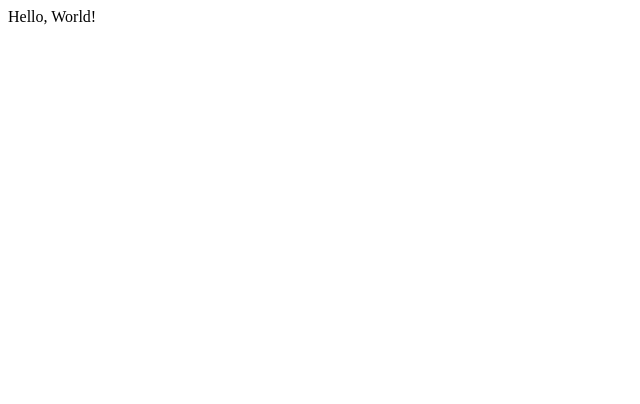
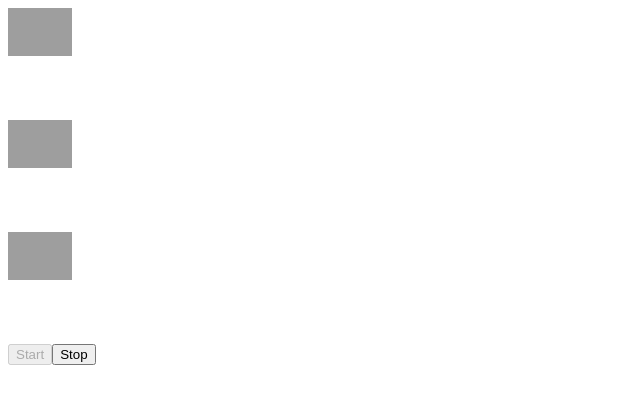
Before and after one commit to kovalenko0/slot-machine, a React app: page / in a window 1280 px wide. Shown: the whole page, without its empty margins (0-640 px from the left). Built offline with nearby package versions, Linux system fonts and the light colour scheme; grey boxes are pictures that could not be loaded.

Commit message:
Implement the slot machine

```diff
--- a/package.json
+++ b/package.json
@@ -24,6 +24,7 @@
     "babel-preset-env": "^1.7.0",
     "babel-preset-react": "^6.24.1",
     "babel-preset-stage-2": "^6.24.1",
+    "copy-webpack-plugin": "^4.5.1",
     "html-webpack-plugin": "^3.2.0",
     "start-server-webpack-plugin": "^2.2.5",
     "webpack": "^4.8.3",
--- /dev/null
+++ b/source/components/machine.jsx
@@ -0,0 +1,50 @@
+import * as React from "react";
+import * as ReactDOM from "react-dom";
+import { Wheel } from "./wheel"
+
+export class MachineView extends React.Component {
+  wheelSymbolImages = [
+    '/media/slot-images/strawberry.png',
+    '/media/slot-images/banana.png',
+    '/media/slot-images/orange.png',
+    '/media/slot-images/monkey.png'
+  ]
+
+  render() {
+    return <div>
+      <div className="wheels">
+        {
+          this.props.wheels.map(wheel => (
+            <Wheel
+              key={wheel.id}
+              currentSymbol={wheel.currentSymbol}
+              symbolImages={this.wheelSymbolImages}
+            />
+          ))
+        }
+      </div>
+      <div>
+        <button
+          disabled={this.props.isSpinning}
+          onClick={this.props.onStartClick}
+        >
+          Start
+        </button>
+        <button
+          disabled={!this.props.isSpinning}
+          onClick={this.props.onStopClick}
+        >
+          Stop
+        </button>
+      </div>
+      {
+        this.props.reward != null &&
+        this.props.resultMessage != null &&
+        <div>
+          <div>{this.props.resultMessage}</div>
+          <div>Reward: {this.props.reward}</div>
+        </div>
+      }
+    </div>
+  }
+}
--- /dev/null
+++ b/source/components/wheel.jsx
@@ -0,0 +1,19 @@
+import * as React from "react";
+import * as ReactDOM from "react-dom";
+
+export class Wheel extends React.Component {
+  render() {
+    const { symbolImages, currentSymbol } = this.props
+    const image = symbolImages[currentSymbol]
+
+    return <div className="wheel">
+      {
+        image != null &&
+        <img
+          src={image}
+          alt={`slot-image-${currentSymbol}`}
+          />
+      }
+    </div>
+  }
+}
--- /dev/null
+++ b/source/containers/machine.jsx
@@ -0,0 +1,208 @@
+import * as React from "react";
+import * as ReactDOM from "react-dom";
+import { ScheduledTask, CompositeTask } from '../scheduled-task'
+import { RepeatingTask } from "../repeating-task";
+import { MachineView } from '../components/machine'
+import { randomIntInRange } from "../random-int-in-range";
+
+export class Machine extends React.Component {
+  state = {
+    wheels: [],
+    resultMessage: null,
+    reward: null
+  }
+
+  rewardRules = [
+    {
+      applies: wheels => {
+        const result = wheels.reduce(
+          (result, wheel) => {
+            if (result.symbol == null) {
+              result.symbol = wheel.currentSymbol
+            } else {
+              result.allEqual = result.allEqual && result.symbol === wheel.currentSymbol
+            }
+            return result
+          },
+          {
+            symbol: null,
+            allEqual: true
+          }
+        )
+
+        return result.allEqual
+      },
+      reward: 100,
+      message: 'All symbols are equal'
+    },
+    {
+      applies: wheels => {
+        const requiredAmountOfSameSymbolsInRow = 2
+        const result = wheels.reduce(
+          (result, wheel) => {
+            if (result.countOfSameSymbolsInRow === requiredAmountOfSameSymbolsInRow) {
+              return result
+            } else {
+              if (result.symbol === wheel.currentSymbol) {
+                result.countOfSameSymbolsInRow += 1
+              } else {
+                result.symbol = wheel.currentSymbol
+                result.countOfSameSymbolsInRow = 1
+              }
+              return result
+            }
+          },
+          {
+            symbol: null,
+            countOfSameSymbolsInRow: 0
+          }
+        )
+        return result.countOfSameSymbolsInRow === requiredAmountOfSameSymbolsInRow
+      },
+      reward: 20,
+      message: `You've got 2 of the same symbol in a row`
+    },
+    {
+      applies: wheels => {
+        const requiredAmountOfSameSymbol = 2
+        const symbolFrequencyMap = wheels.reduce(
+          (map, wheel) => {
+            map[wheel.currentSymbol] = (map[wheel.currentSymbol] || 0) + 1
+            return map
+          },
+          {}
+        )
+        return Object
+          .keys(symbolFrequencyMap)
+          .some(symbolKey => symbolFrequencyMap[symbolKey] === requiredAmountOfSameSymbol)
+      },
+      reward: 10,
+      message: `You've got 2 of the same symbol`
+    }
+  ]
+
+  noRewardMessage = `You've won nothing`
+
+  autoStartTimeout = 5000
+
+  autoStopTimeout = 10000
+
+  wheelsCount = 3
+
+  wheelSymbolCount = 4
+
+  wheelRotationDuration = 50
+
+  wheelStoppingDelay = 500
+
+  componentWillMount() {
+    const wheels = []
+
+    for (let i = 0; i < this.wheelsCount; i++) {
+      wheels.push({
+        id: i,
+        currentSymbol: randomIntInRange(0, this.wheelSymbolCount - 1),
+        isSpinning: false
+      })
+    }
+
+    this.setState({
+      wheels
+    })
+    this.autoStartTask = new ScheduledTask(() => this.startSpinning(), this.autoStartTimeout)
+    this.stoppingTask = new ScheduledTask(() => {}, 0)
+    this.spinningTask = new RepeatingTask(() => this.spinWheels(), this.wheelRotationDuration)
+    this.spinningTask.run()
+  }
+
+  startSpinning() {
+    this.autoStartTask.cancel()
+    this.stoppingTask.cancel()
+    this.autoStopTask = new ScheduledTask(
+      () => this.stopSpinning(),
+      this.autoStopTimeout
+    )
+    this.setState({
+      resultMessage: null,
+      reward: null,
+      wheels: this.state.wheels.map(wheel => ({
+        ...wheel,
+        isSpinning: true
+      }))
+    })
+  }
+
+  stopSpinning() {
+    this.autoStopTask.cancel()
+    this.stoppingTask = new CompositeTask(
+      this.state.wheels.map((wheel, index) => {
+        const delay = index * this.wheelStoppingDelay
+
+        return new ScheduledTask(
+          () => this.stopWheel(wheel.id),
+          randomIntInRange(delay * 0.75, delay * 1.25)
+        )
+      })
+    )
+    this.stoppingTask.completed.then(() => {
+      const applicableRule = this.rewardRules.find(rule => rule.applies(this.state.wheels))
+      if (applicableRule != null) {
+        this.setState({
+          resultMessage: applicableRule.message,
+          reward: applicableRule.reward
+        })
+      } else {
+        this.setState({
+          resultMessage: this.noRewardMessage,
+          reward: 0
+        })
+      }
+    })
+  }
+
+  stopWheel(id) {
+    this.setState({
+      wheels: this.state.wheels.map(wheel => {
+        if (wheel.id == id) {
+          return {
+            ...wheel,
+            isSpinning: false
+          }
+        } else {
+          return wheel
+        }
+      })
+    })
+  }
+
+  spinWheels() {
+    this.setState({
+      wheels: this.state.wheels.map(wheel => {
+        if (wheel.isSpinning) {
+          return {
+            ...wheel,
+            currentSymbol:
+              wheel.currentSymbol === this.wheelSymbolCount - 1
+                ? 0
+                : wheel.currentSymbol + 1
+          }
+        } else {
+          return wheel
+        }
+      })
+    })
+  }
+
+  render() {
+    return (
+      <MachineView
+        wheels={this.state.wheels}
+        isSpinning={this.state.wheels.some(wheel => wheel.isSpinning)}
+        resultMessage={this.state.resultMessage}
+        reward={this.state.reward}
+        onStartClick={() => this.startSpinning()}
+        onStopClick={() => this.stopSpinning()}
+      />
+    )
+  }
+}
--- a/source/entry.jsx
+++ b/source/entry.jsx
@@ -1,13 +1,8 @@
 import * as React from "react";
 import * as ReactDOM from "react-dom";
-
-class Hello extends React.Component {
-  render() {
-    return <div>{this.props.message}</div>
-  }
-}
+import { Machine } from './containers/machine'
 
 ReactDOM.render(
-    <Hello message="Hello, World!" />,
+    <Machine />,
     document.getElementById("root")
 );
--- a/source/index.html
+++ b/source/index.html
@@ -3,6 +3,16 @@
     <head>
         <meta charset="UTF-8" />
         <title>Slot machine</title>
+        <style>
+            .wheel {
+                width: 4em;
+                height: 7em;
+            }
+            .wheel img {
+                max-width: 100%;
+                max-height: 100%;
+            }
+        </style>
     </head>
     <body>
         <div id="root"></div>
--- /dev/null
+++ b/source/random-int-in-range.js
@@ -0,0 +1,6 @@
+export function randomIntInRange(from, to) {
+  const [min, max] = [from, to].sort()
+  const range = max - min;
+
+  return Math.round(min + range * Math.random())
+}
--- /dev/null
+++ b/source/repeating-task.js
@@ -0,0 +1,17 @@
+export class RepeatingTask {
+  constructor(action, interval) {
+    this.action = action
+    this.interval = interval
+    this.isRunning = false
+  }
+
+  run() {
+    this.isRunning = true
+    this.intervalId = setInterval(this.action, this.interval)
+  }
+
+  stop() {
+    clearInterval(this.intervalId)
+    this.isRunning = false
+  }
+}
--- /dev/null
+++ b/source/scheduled-task.js
@@ -0,0 +1,27 @@
+export class ScheduledTask {
+  constructor(task, timeout) {
+    this.completed = new Promise(resolve => this._resolve = resolve)
+    this.timeoutId = setTimeout(
+      () => {
+        this._resolve()
+        task()
+      },
+      timeout
+    )
+  }
+
+  cancel() {
+    clearTimeout(this.timeoutId)
+  }
+}
+
+export class CompositeTask {
+  constructor(tasks) {
+    this.tasks = tasks
+    this.completed = Promise.all(tasks.map(task => task.completed))
+  }
+
+  cancel() {
+    this.tasks.forEach(task => task.cancel())
+  }
+}
--- a/webpack.config.js
+++ b/webpack.config.js
@@ -1,4 +1,5 @@
 const HtmlWebpackPlugin = require('html-webpack-plugin')
+const CopyWebpackPlugin = require('copy-webpack-plugin')
 
 module.exports = {
   entry: [
@@ -24,7 +25,13 @@ module.exports = {
   plugins: [
     new HtmlWebpackPlugin({
       template: './source/index.html'
-    })
+    }),
+    new CopyWebpackPlugin([
+      {
+        from: './source/media',
+        to: 'media'
+      }
+    ])
   ],
   devServer: {
     contentBase: './dist'
```
Also changed, not shown: source/media/slot-images/banana.png (added), source/media/slot-images/monkey.png (added), source/media/slot-images/orange.png (added), source/media/slot-images/strawberry.png (added), 1 other file.
